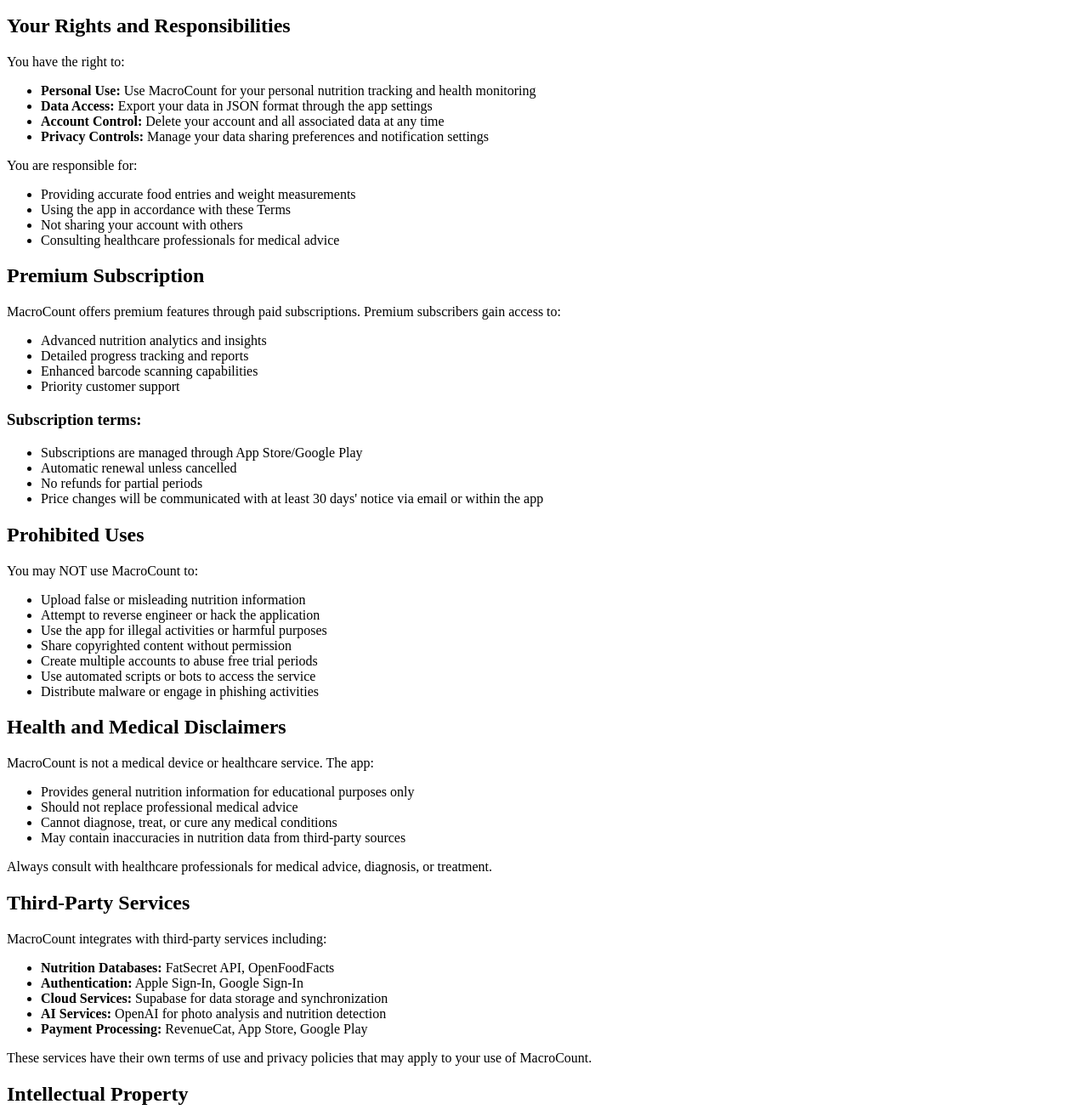
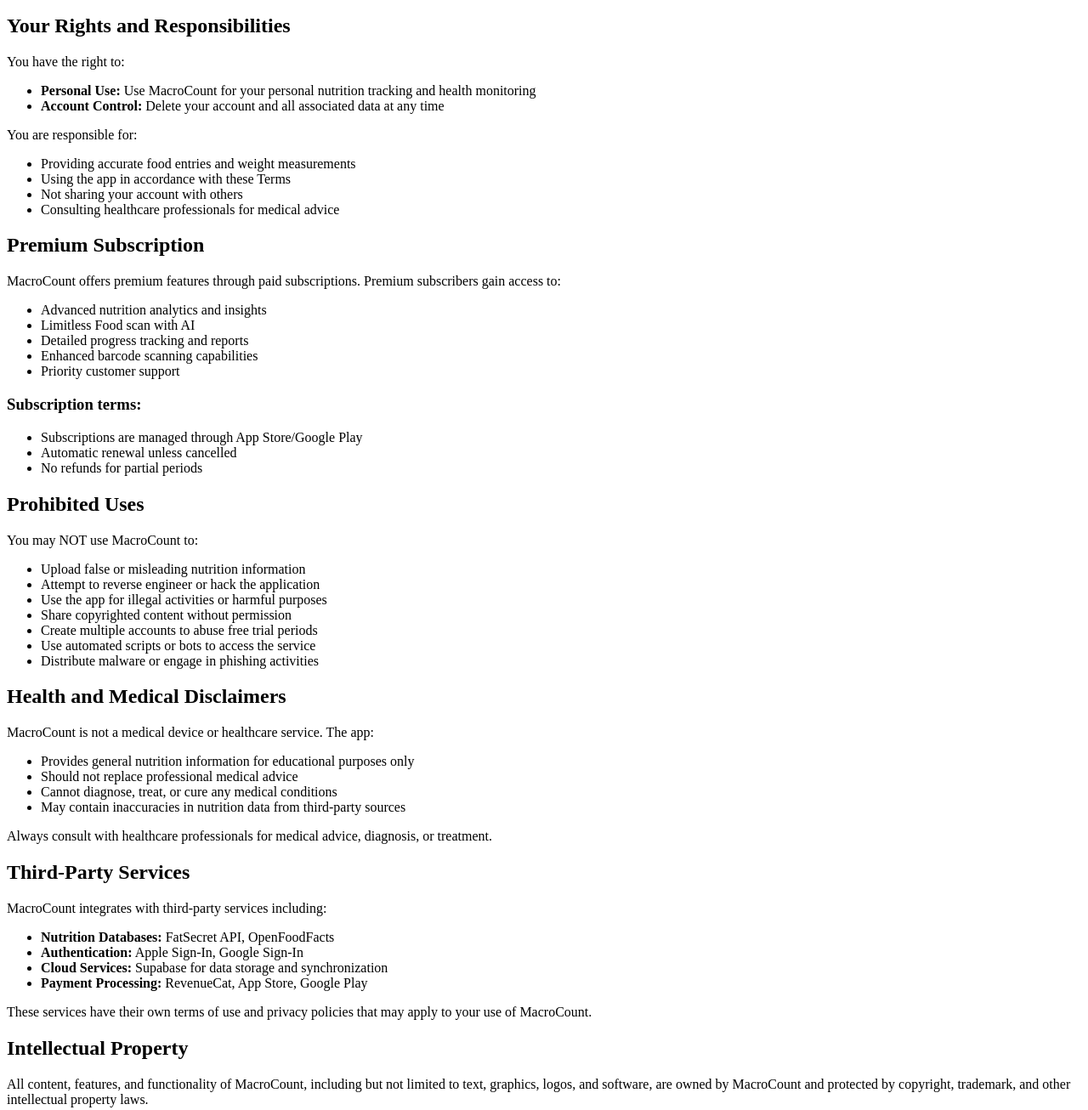
Before and after one commit to emirkeles/macrocount, a plain HTML site: page terms-of-use.html in a window 1280 px wide. Shown: the part 867-2173 px from the top of the page at 85% size. Drawn offline with Linux system fonts and the light colour scheme.

Commit message:
Update terms-of-use.html

```diff
--- a/terms-of-use.html
+++ b/terms-of-use.html
@@ -48,9 +48,7 @@
     <p>You have the right to:</p>
     <ul>
         <li><strong>Personal Use:</strong> Use MacroCount for your personal nutrition tracking and health monitoring</li>
-        <li><strong>Data Access:</strong> Export your data in JSON format through the app settings</li>
         <li><strong>Account Control:</strong> Delete your account and all associated data at any time</li>
-        <li><strong>Privacy Controls:</strong> Manage your data sharing preferences and notification settings</li>
     </ul>
     <p>You are responsible for:</p>
     <ul>
@@ -64,6 +62,7 @@
     <p>MacroCount offers premium features through paid subscriptions. Premium subscribers gain access to:</p>
     <ul>
         <li>Advanced nutrition analytics and insights</li>
+        <li>Limitless Food scan with AI</li>
         <li>Detailed progress tracking and reports</li>
         <li>Enhanced barcode scanning capabilities</li>
         <li>Priority customer support</li>
@@ -74,7 +73,6 @@
         <li>Subscriptions are managed through App Store/Google Play</li>
         <li>Automatic renewal unless cancelled</li>
         <li>No refunds for partial periods</li>
-        <li>Price changes will be communicated with at least 30 days' notice via email or within the app</li>
     </ul>
 
     <h2>Prohibited Uses</h2>
@@ -105,7 +103,6 @@
         <li><strong>Nutrition Databases:</strong> FatSecret API, OpenFoodFacts</li>
         <li><strong>Authentication:</strong> Apple Sign-In, Google Sign-In</li>
         <li><strong>Cloud Services:</strong> Supabase for data storage and synchronization</li>
-        <li><strong>AI Services:</strong> OpenAI for photo analysis and nutrition detection</li>
         <li><strong>Payment Processing:</strong> RevenueCat, App Store, Google Play</li>
     </ul>
     <p>These services have their own terms of use and privacy policies that may apply to your use of MacroCount.</p>
```
